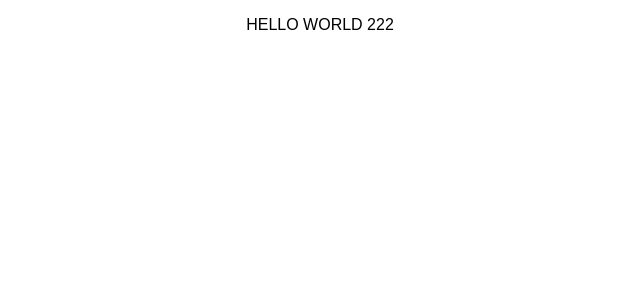
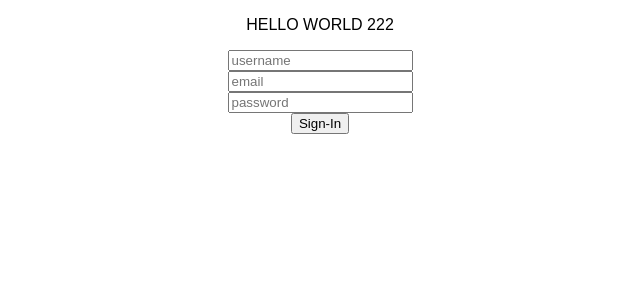
Before and after one commit to ashToronto/auth-practice, a React (Create React App) app: page / in a window 1280 px wide. Shown: the top 300 px of the page, without its empty margins (320-960 px from the left). Built offline with nearby package versions, Linux system fonts and the light colour scheme.

Commit message:
building login form

```diff
--- a/src/App.js
+++ b/src/App.js
@@ -1,5 +1,6 @@
 import React, { Component } from 'react';
 import logo from './logo.svg';
+import Login from './components/login.js';
 import './App.css';
 
 class App extends Component {
@@ -14,6 +15,7 @@ class App extends Component {
     return (
       <div className="App">
         <p>HELLO WORLD 222</p>
+        <Login />
       </div>
     );
   }
--- /dev/null
+++ b/src/components/login.js
@@ -0,0 +1,35 @@
+import React, { Component } from 'react';
+
+class Login extends Component {
+  constructor(props){
+    super(props)
+    this.state = {
+      username: '',
+      email: '',
+      password: ''
+    }
+  }
+
+  setUser = (e) => {
+    e.preventdefault();
+    const name = e.target.username.value
+    const email = e.target.email.value
+    const password = e.target.password.value
+    console.log(name, email, password)
+  }
+
+  render() {
+    return (
+      <div>
+        <form onSubmit = {this.setUser}>
+          <input type='text' name='username' placeholder='username' /><br></br>
+          <input type='text' name='email' placeholder='email' /><br></br>
+          <input type='password' name='password' placeholder='password' /><br></br>
+          <button>Sign-In</button>
+        </form>
+      </div>
+    );
+  }
+}
+
+export default Login;
```
